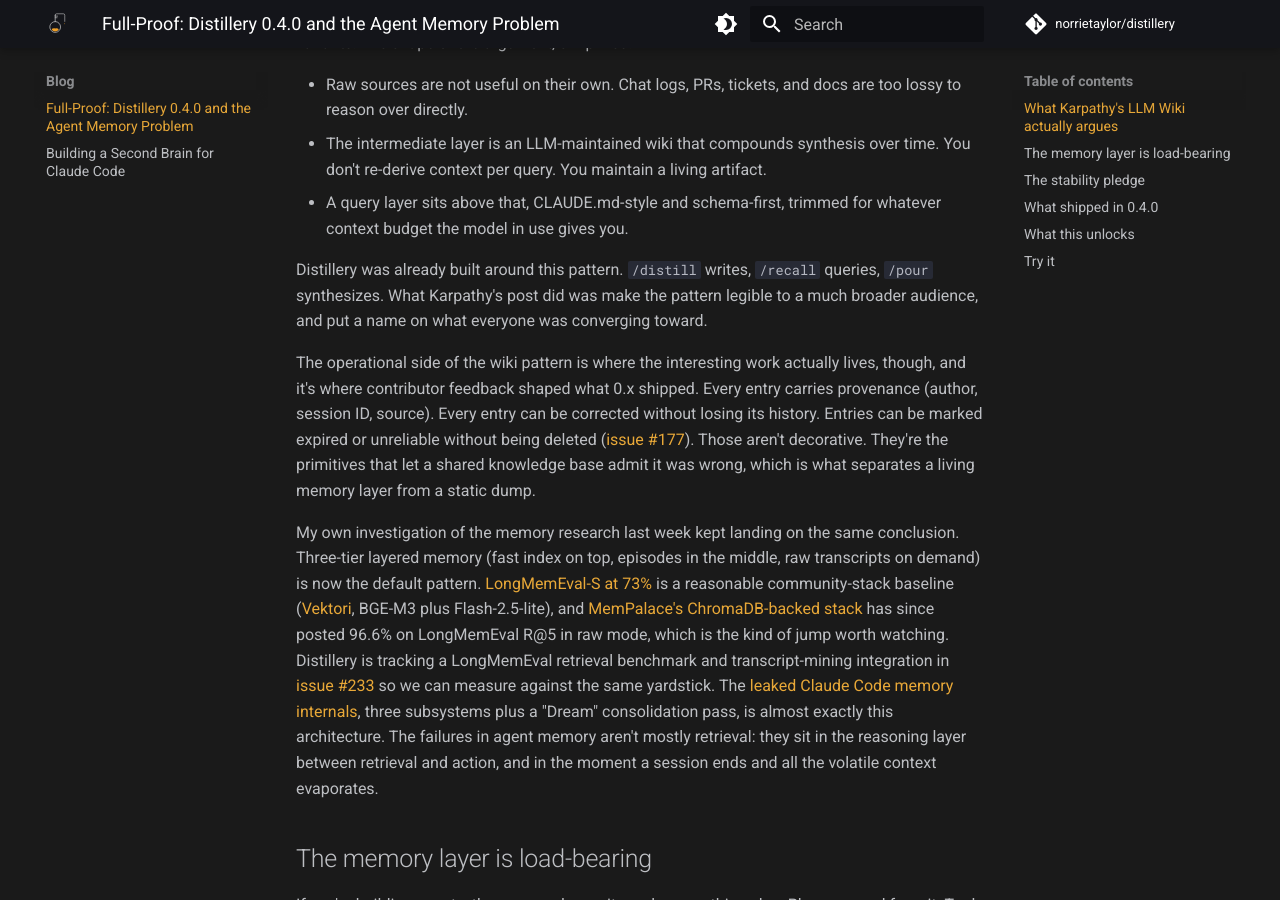
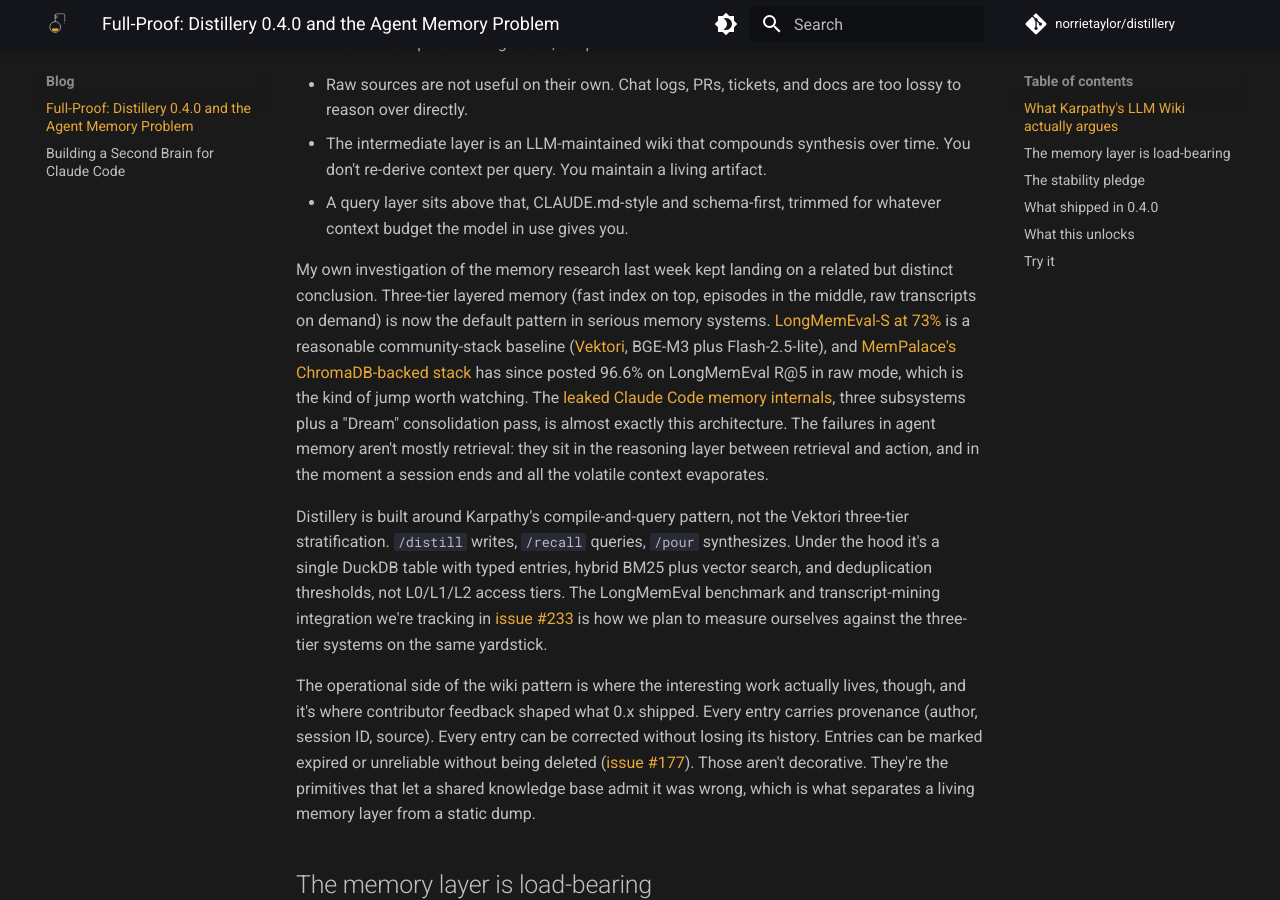
Before and after one commit to norrietaylor/distillery, an MkDocs documentation site: the page built from docs/blog/distillery-0-4-0-full-proof.md, in a window 1280 px wide and 900 px high, scrolled down 675 px. Built offline with MkDocs 1.6.1 and Material for MkDocs 9.7.7, drawn with Linux system fonts in a browser that asks for light colours; comment, search, counter and statistics services are not loaded.

Commit message:
docs(blog): reorder to separate three-tier research from Distillery claim
The old paragraph order had "Distillery was already built around this
pattern" adjacent to the three-tier / LongMemEval / Claude Code leak
paragraph, which risks reading as "Distillery is three-tier." It
isn't: Distillery is a single DuckDB table with typed entries and
hybrid search, not an L0/L1/L2 stratification like Vektori or the
leaked Claude Code internals.

Reordered the Karpathy section so:
1. Karpathy's argument + ecosystem clones
2. Research consensus (three-tier, LongMemEval, MemPalace, Claude Code
   leak, reasoning-layer bottleneck)
3. Distillery's actual positioning: built around Karpathy's compile-
   and-query pattern, not three-tier; single DuckDB table under the
   hood; LongMemEval tracking in #233 is how we'll measure against
   three-tier systems
4. Operational primitives (#177)

Co-Authored-By: Claude Opus 4.7 (1M context) <noreply@anthropic.com>

```diff
--- a/docs/blog/distillery-0-4-0-full-proof.md
+++ b/docs/blog/distillery-0-4-0-full-proof.md
@@ -26,11 +26,11 @@ The shape of the agent-memory conversation changed in April. Karpathy posted [hi
 - The intermediate layer is an LLM-maintained wiki that compounds synthesis over time. You don't re-derive context per query. You maintain a living artifact.
 - A query layer sits above that, CLAUDE.md-style and schema-first, trimmed for whatever context budget the model in use gives you.
 
-Distillery was already built around this pattern. `/distill` writes, `/recall` queries, `/pour` synthesizes. What Karpathy's post did was make the pattern legible to a much broader audience, and put a name on what everyone was converging toward.
+My own investigation of the memory research last week kept landing on a related but distinct conclusion. Three-tier layered memory (fast index on top, episodes in the middle, raw transcripts on demand) is now the default pattern in serious memory systems. [LongMemEval-S at 73%](https://www.reddit.com/r/ClaudeAI/comments/1sc2zfm/the_right_way_to_build_memory_claude_is_doing_it/) is a reasonable community-stack baseline ([Vektori](https://github.com/vektori-ai/vektori), BGE-M3 plus Flash-2.5-lite), and [MemPalace's ChromaDB-backed stack](https://github.com/milla-jovovich/mempalace) has since posted 96.6% on LongMemEval R@5 in raw mode, which is the kind of jump worth watching. The [leaked Claude Code memory internals](https://flowpatrol.ai/blog/claude-code-two-memories), three subsystems plus a "Dream" consolidation pass, is almost exactly this architecture. The failures in agent memory aren't mostly retrieval: they sit in the reasoning layer between retrieval and action, and in the moment a session ends and all the volatile context evaporates.
+
+Distillery is built around Karpathy's compile-and-query pattern, not the Vektori three-tier stratification. `/distill` writes, `/recall` queries, `/pour` synthesizes. Under the hood it's a single DuckDB table with typed entries, hybrid BM25 plus vector search, and deduplication thresholds, not L0/L1/L2 access tiers. The LongMemEval benchmark and transcript-mining integration we're tracking in [issue #233](https://github.com/norrietaylor/distillery/issues/233) is how we plan to measure ourselves against the three-tier systems on the same yardstick.
 
 The operational side of the wiki pattern is where the interesting work actually lives, though, and it's where contributor feedback shaped what 0.x shipped. Every entry carries provenance (author, session ID, source). Every entry can be corrected without losing its history. Entries can be marked expired or unreliable without being deleted ([issue #177](https://github.com/norrietaylor/distillery/issues/177)). Those aren't decorative. They're the primitives that let a shared knowledge base admit it was wrong, which is what separates a living memory layer from a static dump.
-
-My own investigation of the memory research last week kept landing on the same conclusion. Three-tier layered memory (fast index on top, episodes in the middle, raw transcripts on demand) is now the default pattern. [LongMemEval-S at 73%](https://www.reddit.com/r/ClaudeAI/comments/1sc2zfm/the_right_way_to_build_memory_claude_is_doing_it/) is a reasonable community-stack baseline ([Vektori](https://github.com/vektori-ai/vektori), BGE-M3 plus Flash-2.5-lite), and [MemPalace's ChromaDB-backed stack](https://github.com/milla-jovovich/mempalace) has since posted 96.6% on LongMemEval R@5 in raw mode, which is the kind of jump worth watching. Distillery is tracking a LongMemEval retrieval benchmark and transcript-mining integration in [issue #233](https://github.com/norrietaylor/distillery/issues/233) so we can measure against the same yardstick. The [leaked Claude Code memory internals](https://flowpatrol.ai/blog/claude-code-two-memories), three subsystems plus a "Dream" consolidation pass, is almost exactly this architecture. The failures in agent memory aren't mostly retrieval: they sit in the reasoning layer between retrieval and action, and in the moment a session ends and all the volatile context evaporates.
 
 ## The memory layer is load-bearing
 
```
